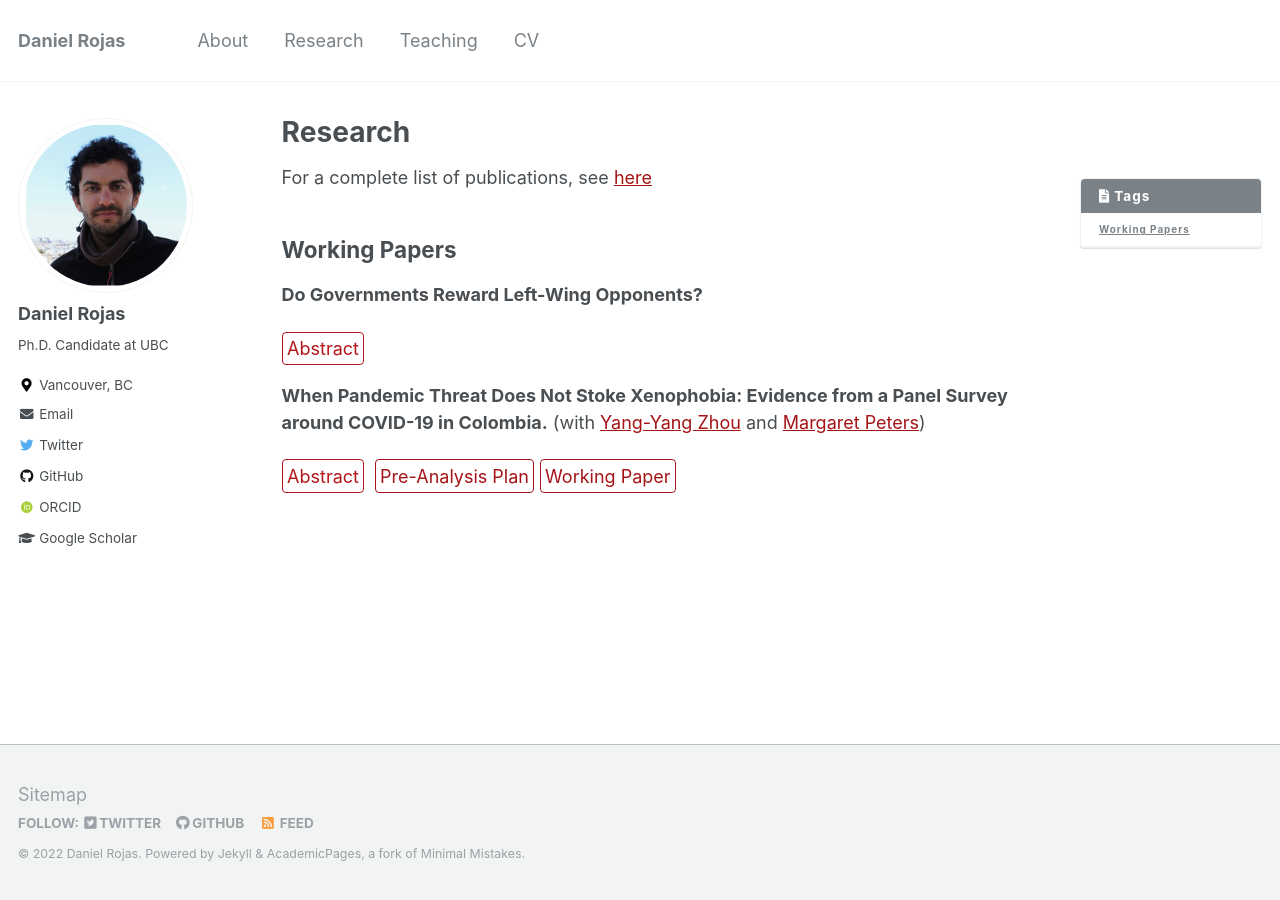
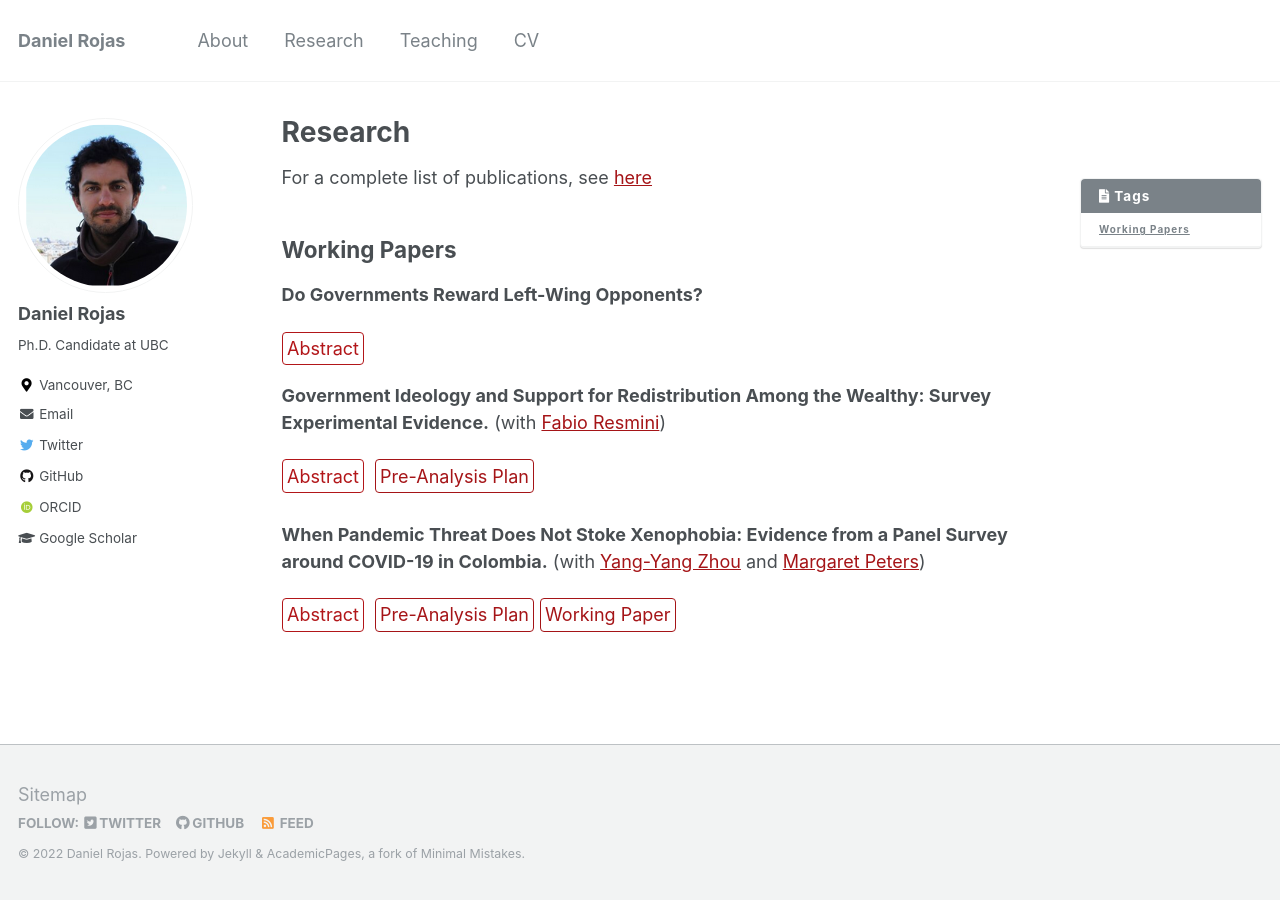
Before and after one commit to danielrojaslozano/danielrojaslozano.github.io, a Jekyll site: the page built from _pages/research.md, in a window 1280 px wide. Built offline with Jekyll 4.4.1, drawn with Linux system fonts in a browser that asks for light colours; some web fonts are replaced.

Commit message:
Update research.md

```diff
--- a/_pages/research.md
+++ b/_pages/research.md
@@ -55,6 +55,12 @@ For a complete list of publications, see [here](https://scholar.google.com/citat
 <details><summary>Abstract</summary><p> Do governments reward left-wing opposition voters? The literature on distributive politics finds that governments use transfers to reward supporters. Yet this work focuses on what incumbents do before elections, fails to find compensations after elections, and overlooks who the incumbent won to even when different contenders might imply different risks to the establishment. I argue that governments strategically allocate transfers to reward left-wing opposition constituencies after elections and prevent future support for the Left given its historical threat to elites. Using a continuous difference-in-difference research design with data from Colombia, I show that opposition constituencies receive more transfers after elections but not before. A cross-national analysis further supports my argument. These findings have implications for the politics of the red scare in developing democracies.</p>
 </details> &nbsp;
 
+**Government Ideology and Support for Redistribution Among the Wealthy: Survey Experimental Evidence.** (with [Fabio Resmini](https://www.fabioresmini.com/))
+<br />
+<details><summary>Abstract</summary><p> When do wealthy individuals support redistributive policies? Recent literature finds that high levels of inequality and crime increase support for redistribution among the rich. However, the wealthy oppose redistribution in Latin America, a region with high inequality and criminality. We argue that the rich are sensitive to the negative externalities of inequality, but their support for redistribution depends on who advances the redistributive agenda: the Left or the Right. We posit the rich prefer redistribution under the Right because there is less uncertainty about the upper bound of the redistributive policy, more expected effectiveness, and fewer concerns about macroeconomic stability. Pre-registered survey experiments during the 2022 Colombian presidential election show that wealthy individuals support tax increases when proposed by the right-wing candidate and expect more effectiveness and less economic instability with a prospective right-wing government. Heterogeneous effects analyses further confirm that support for redistribution depends on who makes it.</p>
+</details> &nbsp;
+[Pre-Analysis Plan](https://osf.io/ysxen){: .btn--research}
+
 **When Pandemic Threat Does Not Stoke Xenophobia: Evidence from a Panel Survey around COVID-19 in Colombia.** (with [Yang-Yang Zhou](https://www.yangyangzhou.com/) and [Margaret Peters](http://www.maggiepeters.com/))
 <br />
 <details><summary>Abstract</summary><p> How has the COVID-19 pandemic affected attitudes of host citizens towards refugees and migrants? A large literature, mostly in Global North contexts, links disease threat with increased xenophobia. Indeed, recent studies on the effects of COVID-19 have found an increase in hate crimes and anti-migrant attitudes, particularly when political elites exclude and blame migrants for the pandemic. We examine the case of Venezuelan migrants in Colombia, in which elite rhetoric and immigration policies have been largely inclusive. Using a panel experimental survey of 374 Colombian respondents, supplemented by 550 new respondents at endline, we find no evidence that exposure to COVID-19 changes Colombians' attitudes towards Venezuelans, even if the respondents were directly affected by COVID. In fact, we find some evidence of empathy. Our research implies that xenophobia in reaction to pandemics is not a foregone conclusion, but likely a product of political scapegoating.</p>
```
